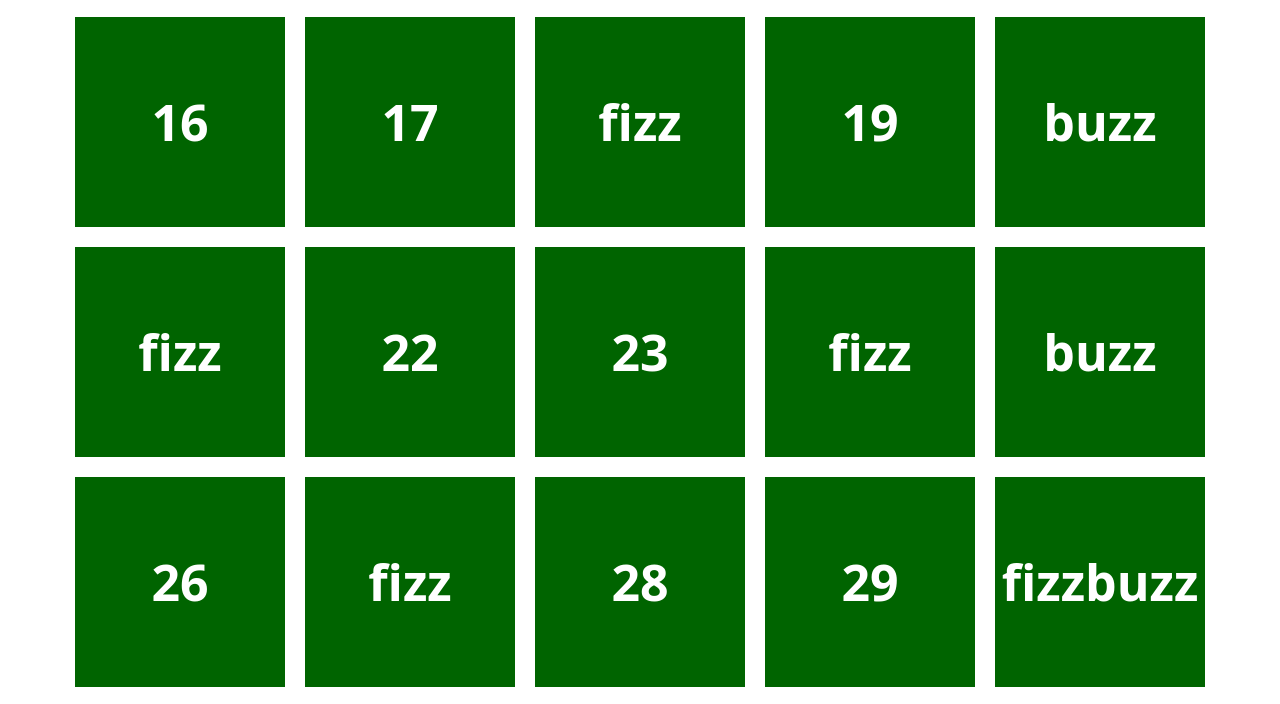
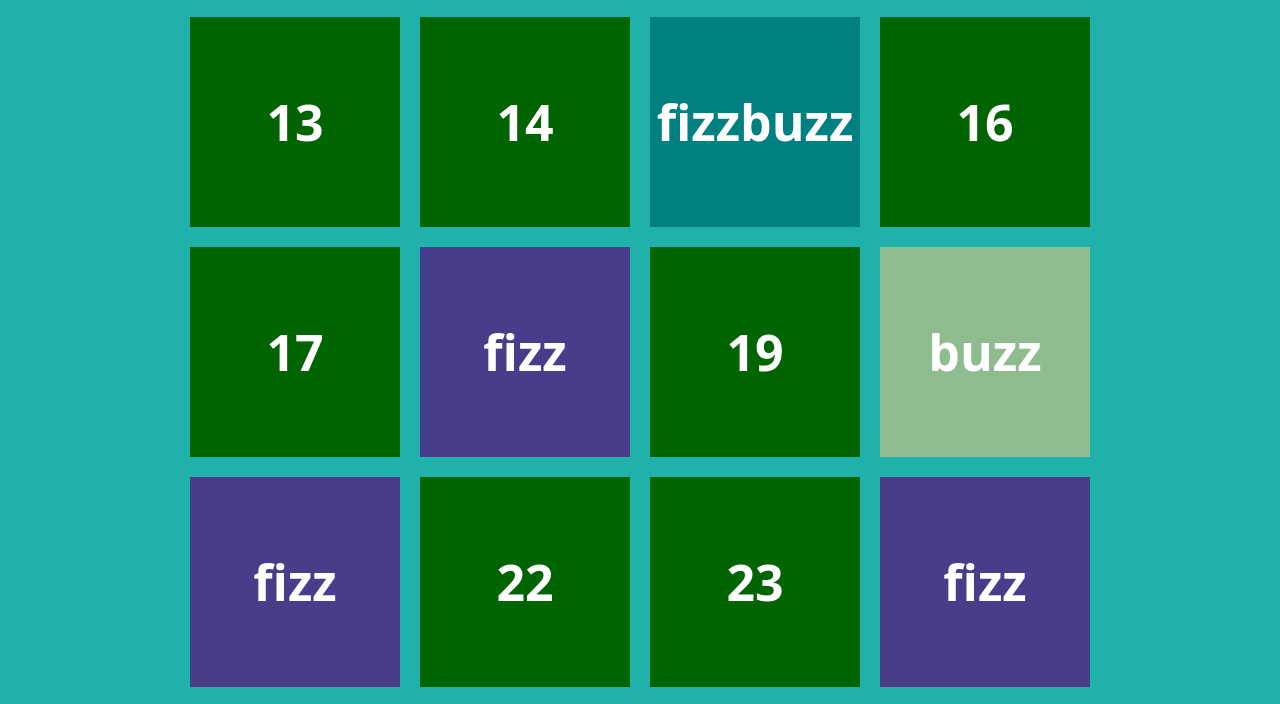
Before and after one commit to Lorenzo789/js-fizzbuzz, a plain HTML site: page index.html in a window 1280 px wide. Shown: the part 799-1503 px from the top of the page. Drawn offline with nearby package versions, Linux system fonts and the light colour scheme.

Commit message:
bonus 2 done

```diff
--- a/css/style.css
+++ b/css/style.css
@@ -1,6 +1,11 @@
+
+body{
+    background-color: LightSeaGreen;
+}
 
 .ms_font_size{
     font-size: 50px;
+    color: black;
 }
 
 .ms_box_number{
@@ -15,3 +20,18 @@
     justify-content: center;
     align-items: center;
 }
+
+.ms_box_fizz{
+    background-color: DarkSlateBlue;
+    color: white;
+}
+
+.ms_box_buzz{
+    background-color: DarkSeaGreen;
+    color: white;
+}
+
+.ms_box_buzz_fizz{
+    background-color: Teal;
+    color: white;
+}
--- a/index.html
+++ b/index.html
@@ -11,7 +11,7 @@
 </head>
 <body>
     <main>
-        <div class="container-fluid text-center">
+        <div class="container text-center">
             <h1 class="ms_font_size fw-bold">BuzzFizz</h1>
             <div id="number-row" class="row justify-content-center py-5">
 
--- a/js/myscript.js
+++ b/js/myscript.js
@@ -25,22 +25,31 @@ for (let index = 1; index <= 100; index++) {
     if ((index % 5 == 0) && (index % 3 == 0)) {
 
         console.log('fizzbuzzz');
-        boxNumber.classList.add('ms_box_number');
+
+        boxNumber.classList.add('ms_box_number' , 'ms_box_buzz_fizz');
+
         boxNumber.innerText = 'fizzbuzz';
+
         buzzFizzRow.append(boxNumber);
 
     } else if (index % 5 == 0) {
 
         console.log('buzz');
-        boxNumber.classList.add('ms_box_number');
+
+        boxNumber.classList.add('ms_box_number' , 'ms_box_buzz');
+
         boxNumber.innerText = 'buzz';
+
         buzzFizzRow.append(boxNumber);
 
     } else if (index % 3 == 0) {
 
         console.log('fizz');
-        boxNumber.classList.add('ms_box_number');
+
+        boxNumber.classList.add('ms_box_number' , 'ms_box_fizz');
+
         boxNumber.innerText = 'fizz';
+
         buzzFizzRow.append(boxNumber);
 
     } else {
```
